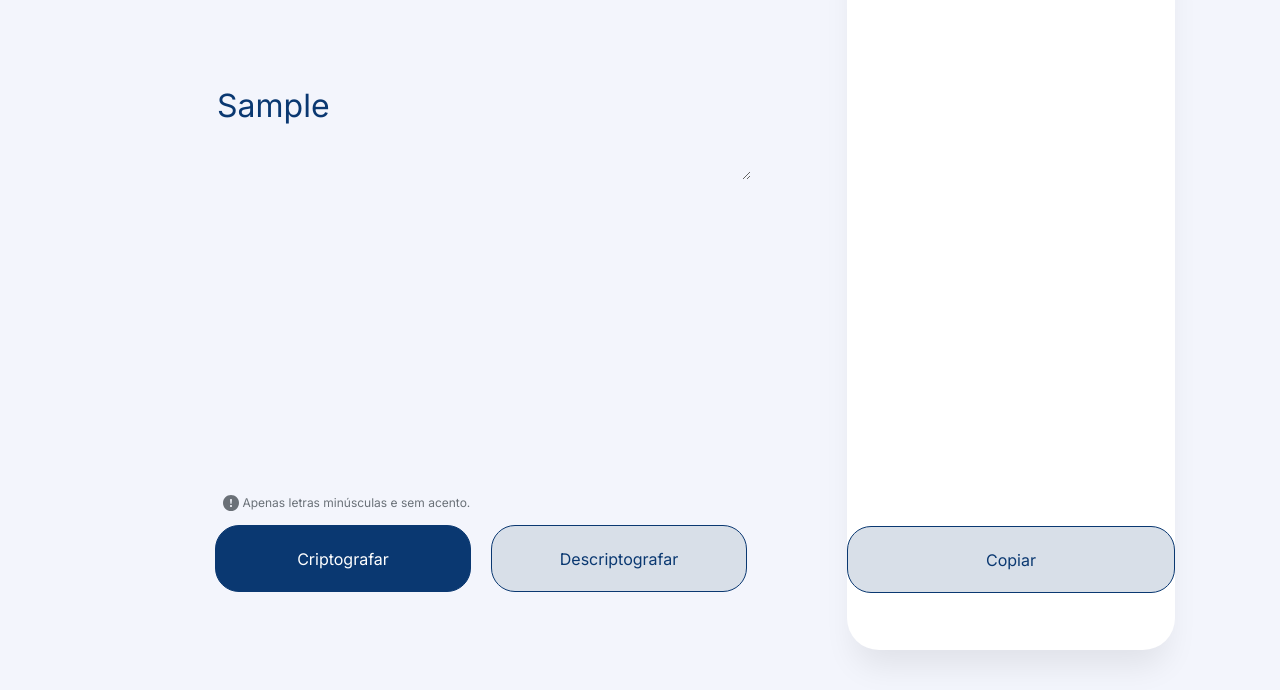
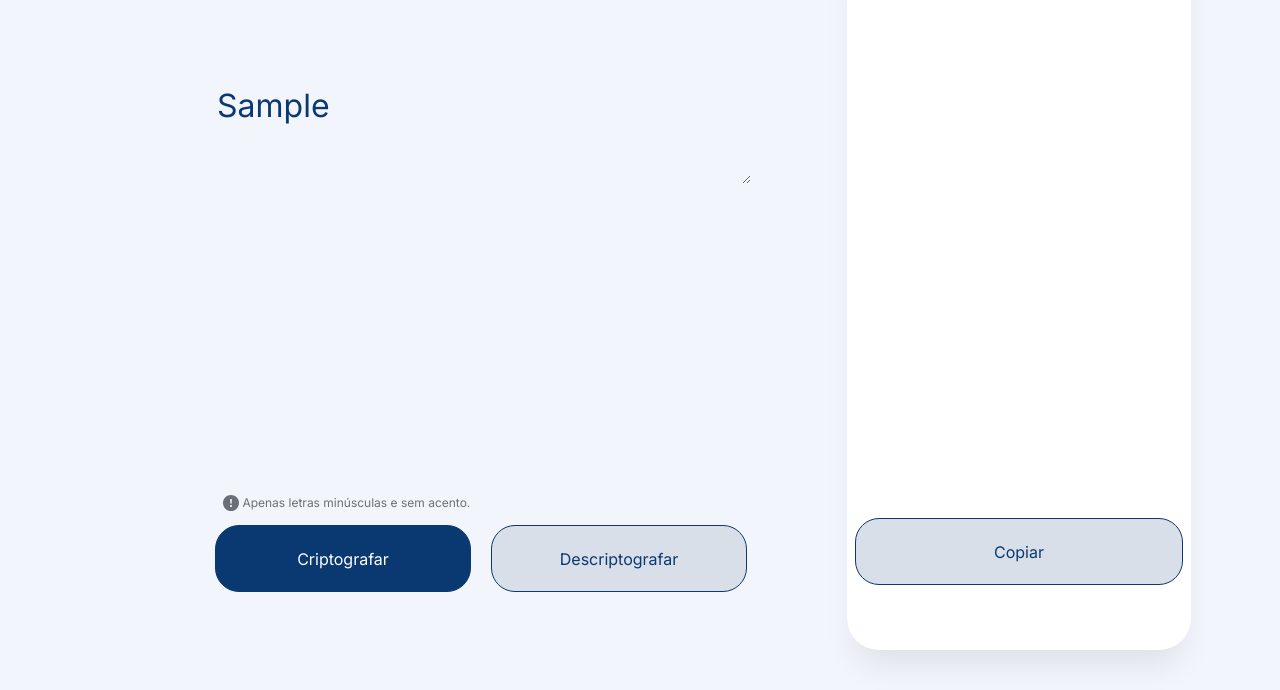
Before and after one commit to moisesventtura/alura-decodificador, a plain HTML site: page index.html in a window 1280 px wide. Both pictures are taken after typing "Sample" into the empty fields and a click on the button "Descriptografar". Shown: the part 110-800 px from the top of the page. Drawn offline with Linux system fonts and the light colour scheme.

Commit message:
text-area foi dinamizado

```diff
--- a/css/main.css
+++ b/css/main.css
@@ -119,6 +119,7 @@ button.btn-outline {
     box-shadow: 0px 24px 32px -8px rgba(0, 0, 0, 0.08);
     border-radius: 32px;
     margin: 40px 40px 40px 100px;
+    padding: 8px 8px 8px 8px;
 }
 
 .no-message-feedback img {
--- a/index.html
+++ b/index.html
@@ -32,7 +32,7 @@
                     </div>
                 </form>
             </div>
-            <div class="right-side">
+            <div class="right-side" id="teste-direito">
                 <div class="no-message-feedback">
                     <img src="img/looking.svg" alt="Nenhuma mensagem encontrada">
                     <h3 class="no-message-feedback-title">Nenhuma mensagem encontrada</h3>
@@ -49,6 +49,7 @@
     <script src="js/conversion.js"></script>
     <script src="js/cryptography.js"></script>
     <script src="js/copy-text.js"></script>
+    <script src="js/text-area.js"></script>
 </body>
 
 </html>
--- /dev/null
+++ b/js/text-area.js
@@ -0,0 +1,7 @@
+let textArea = document.querySelector("#main-text");
+textArea.addEventListener('input', autoResize, false);
+
+function autoResize() {
+    this.style.height = 'auto';
+    this.style.height = this.scrollHeight + 'px';
+}
```
